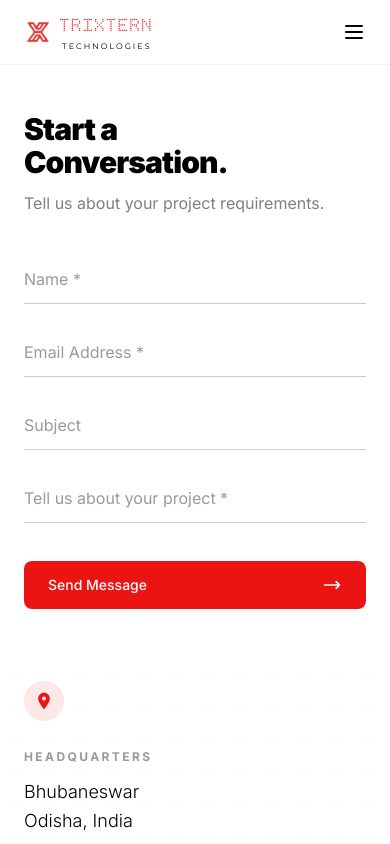
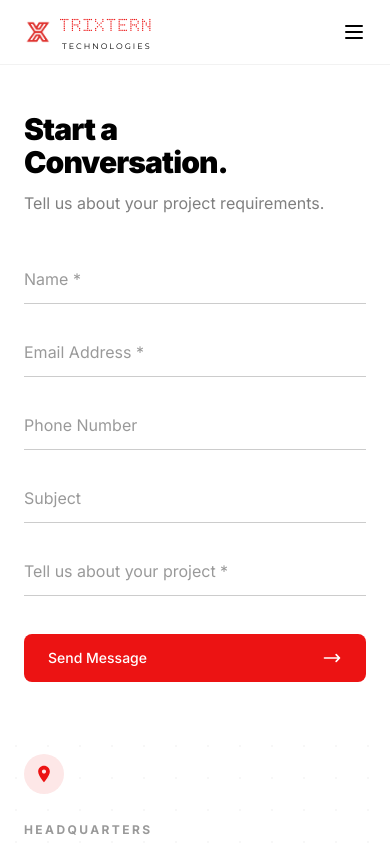
Before and after one commit to lanzkrish/trixtern-site, a Next.js app: page /contact in a window 390 px wide. Shown: the top 844 px of the page. Built offline with nearby package versions, Linux system fonts and the light colour scheme.

Commit message:
feat: add phone number field to contact form and update email notifications

```diff
--- a/src/app/api/contact/route.ts
+++ b/src/app/api/contact/route.ts
@@ -4,7 +4,7 @@ import { Resend } from 'resend';
 export async function POST(request: NextRequest) {
     try {
         const body = await request.json();
-        const { name, email, subject, message } = body;
+        const { name, email, phone, subject, message } = body;
 
         // Validate required fields
         if (!name || !email || !message) {
@@ -57,6 +57,10 @@ export async function POST(request: NextRequest) {
                         <td style="padding: 12px 0; border-bottom: 1px solid #eee; color: #555;"><a href="mailto:${email}" style="color: #ec1313;">${email}</a></td>
                       </tr>
                       <tr>
+                        <td style="padding: 12px 0; border-bottom: 1px solid #eee; font-weight: 600; color: #333;">Phone</td>
+                        <td style="padding: 12px 0; border-bottom: 1px solid #eee; color: #555;">${phone || 'N/A'}</td>
+                      </tr>
+                      <tr>
                         <td style="padding: 12px 0; border-bottom: 1px solid #eee; font-weight: 600; color: #333;">Subject</td>
                         <td style="padding: 12px 0; border-bottom: 1px solid #eee; color: #555;">${subject || 'N/A'}</td>
                       </tr>
@@ -68,7 +72,7 @@ export async function POST(request: NextRequest) {
                   </div>
                 </div>
             `,
-            text: `Name: ${name}\nEmail: ${email}\nSubject: ${subject || 'N/A'}\n\nMessage:\n${message}`,
+            text: `Name: ${name}\nEmail: ${email}\nPhone: ${phone || 'N/A'}\nSubject: ${subject || 'N/A'}\n\nMessage:\n${message}`,
         });
 
         if (error) {
--- a/src/app/contact/page.tsx
+++ b/src/app/contact/page.tsx
@@ -6,6 +6,7 @@ export default function ContactPage() {
   const [formData, setFormData] = useState({
     name: '',
     email: '',
+    phone: '',
     subject: '',
     message: '',
   });
@@ -36,7 +37,7 @@ export default function ContactPage() {
       }
 
       setStatus('sent');
-      setFormData({ name: '', email: '', subject: '', message: '' });
+      setFormData({ name: '', email: '', phone: '', subject: '', message: '' });
       setTimeout(() => setStatus('idle'), 4000);
     } catch (err) {
       setStatus('error');
@@ -89,6 +90,17 @@ export default function ContactPage() {
                 />
                 <label htmlFor="email">Email Address *</label>
               </div>
+            </div>
+            <div className="floating-label-input">
+              <input
+                type="tel"
+                id="phone"
+                placeholder=" "
+                value={formData.phone}
+                onChange={(e) => setFormData({ ...formData, phone: e.target.value })}
+                disabled={status === 'sending'}
+              />
+              <label htmlFor="phone">Phone Number</label>
             </div>
             <div className="floating-label-input">
               <input
```
